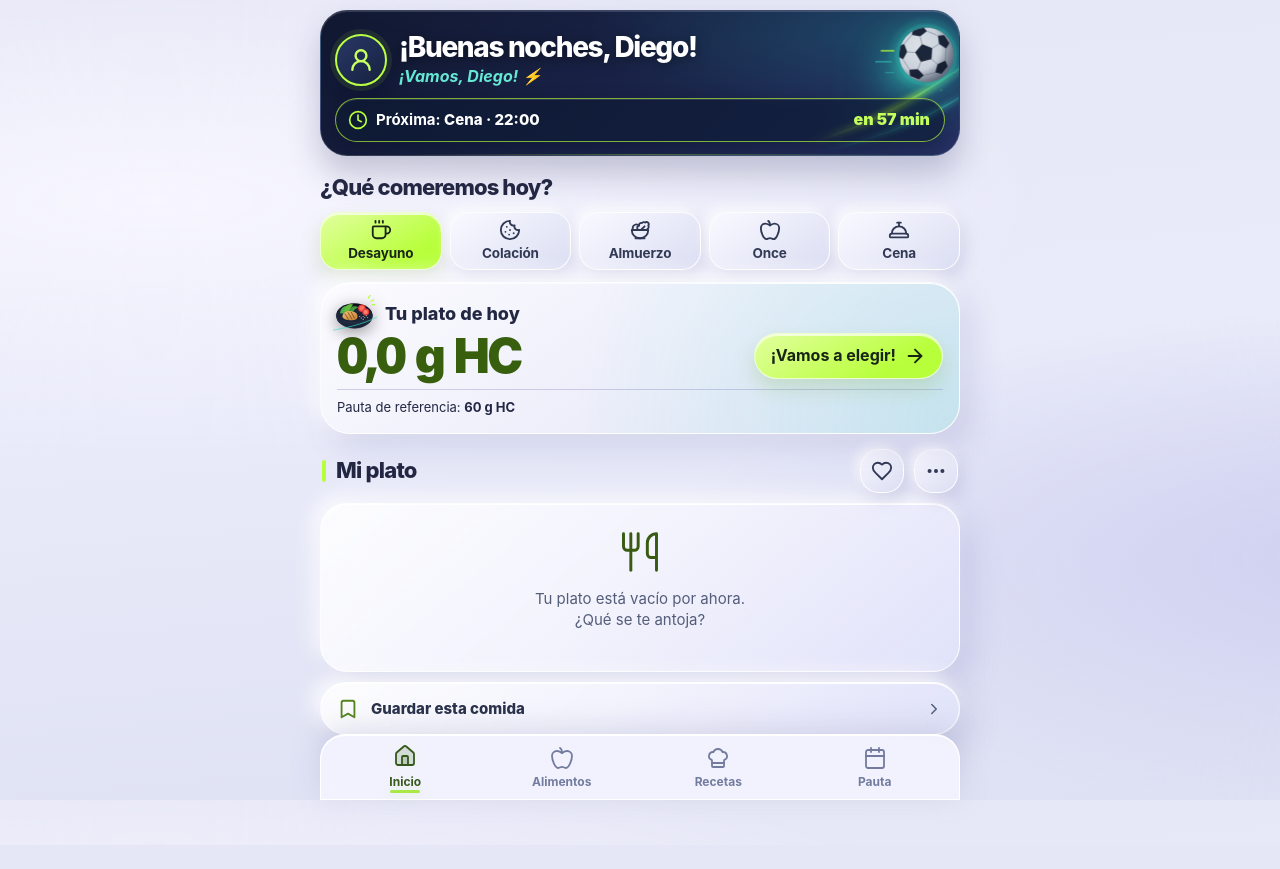
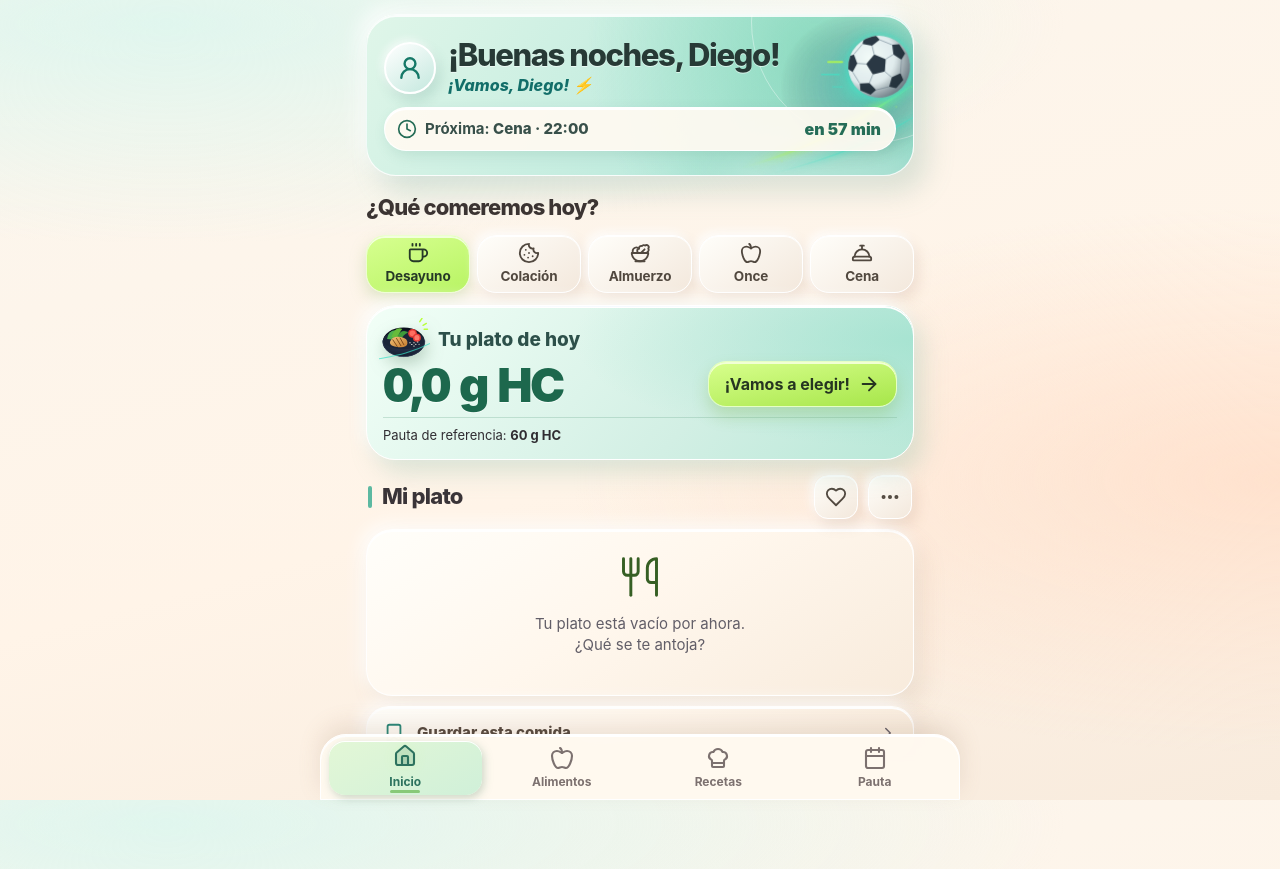
Before and after one commit to Simon7921/Diego-Midnight, a plain HTML site: page index.html in a window 1280 px wide. Before the commit the page ends 845 px from the top, so only its background shows below. Drawn offline with Linux system fonts and the light colour scheme.

Commit message:
Add files via upload

```diff
--- a/app.js
+++ b/app.js
@@ -429,7 +429,7 @@
     var rs = C.rulesStatus(rules); $("rulesCount").textContent = "Opcional · " + rs.done + " de " + rs.total + " anotadas";
     var d = C.PAUTA_DEFAULT; $("paramsTxt").textContent = (P.t === d.t && P.f === d.f && P.r === d.r ? "Pauta de la epicrisis" : "Modificados") + " · protegidos";
   }
-  $("themeSeg").addEventListener("click", function (e) { var b = e.target.closest("[data-v]"); if (!b) return; S.set(S.KEYS.theme, b.dataset.v); applyTheme(); renderPerfil(); toast(b.dataset.v === "light" ? "Modo claro activado ☀️" : "Modo Midnight activado ⚡"); });
+  $("themeSeg").addEventListener("click", function (e) { var b = e.target.closest("[data-v]"); if (!b) return; S.set(S.KEYS.theme, b.dataset.v); applyTheme(); renderPerfil(); toast(b.dataset.v === "light" ? "Modo claro activado ☀️" : "Modo Pastel 3D activado ⚽"); });
   $("qtySeg").addEventListener("click", function (e) { var b = e.target.closest("[data-v]"); if (!b) return; prefs.qty = b.dataset.v; S.savePrefs(prefs); renderPerfil(); toast(b.dataset.v === "g" ? "Listo, te propondremos gramos" : "Listo, te propondremos unidades cuando existan"); });
   $("mngFoods").addEventListener("click", function () {
     openSheet('<h3 id="shT">Mis alimentos</h3><ul class="list">' + (custom.length ? custom.map(function (f, i) { return '<li class="li"><div class="main"><span class="nm">' + esc(f.name) + '</span><span class="mt">' + metaTxt(f) + " · " + esc(srcTxt(f)) + '</span></div><button class="ibtn" data-me="' + i + '" aria-label="Editar ' + esc(f.name) + '">' + ico("pencil", "s") + "</button></li>"; }).join("") : '<li class="empty"><p>Todavía no creas alimentos. ¡Cuando quieras!</p></li>') + '</ul><button class="btn btn-primary" id="mNew" style="margin-top:12px">' + ico("plus", "s") + "Nuevo alimento</button>", function (b) {
@@ -573,7 +573,7 @@
   function applyTheme() {
     var t = S.get(S.KEYS.theme, null) || "dark";
     document.documentElement.setAttribute("data-mode", t === "light" ? "light" : "dark");
-    var m = document.querySelector('meta[name="theme-color"]'); if (m) m.content = t === "light" ? "#F3F5F9" : "#0B1020";
+    var m = document.querySelector('meta[name="theme-color"]'); if (m) m.content = t === "light" ? "#F3F5F9" : "#FFF4E8";
   }
 
   applyTheme(); applyFig();
--- a/index.html
+++ b/index.html
@@ -3,12 +3,12 @@
 <head>
 <meta charset="utf-8">
 <meta name="viewport" content="width=device-width, initial-scale=1, viewport-fit=cover">
-<title>Diego · Midnight Soft Glass V2</title>
+<title>Diego · Soft Pastel 3D</title>
 <meta name="apple-mobile-web-app-capable" content="yes">
 <meta name="mobile-web-app-capable" content="yes">
-<meta name="apple-mobile-web-app-title" content="Diego Soft">
+<meta name="apple-mobile-web-app-title" content="Diego Pastel">
 <meta name="apple-mobile-web-app-status-bar-style" content="black-translucent">
-<meta name="theme-color" content="#0B1122">
+<meta name="theme-color" content="#FFF4E8">
 <link rel="manifest" href="manifest.json">
 <link rel="apple-touch-icon" href="icon-180.png">
 <link rel="icon" href="icon-192.png">
@@ -652,118 +652,140 @@ body{
 @media(prefers-reduced-motion:reduce){.nextbar.soon{animation:none}}
 
 
-/* ===== MIDNIGHT SOFT GLASS V2: pearl + midnight, deliberate visual redesign ===== */
+
+/* ===================================================================
+   DIEGO · SOFT PASTEL 3D  |  UI-only skin, no medical logic changes
+   Inspired by warm mint, peach, cream, soft tactile depth and sport.
+   =================================================================== */
 :root[data-mode="dark"]{
   color-scheme:light;
-  --bg:#E6E7F6; --bg2:#DDE0F2; --surface:#F3F3FF; --elev:#E7E8FA;
-  --text:#232743; --text2:#545D7A; --muted:#68718F;
-  --accent:#B8FF3B;--accent-text:#385A11;--accent2:#0D9488;
-  --border:rgba(107,111,171,.16); --border2:rgba(109,113,176,.30);
-  --accent-bg:#E8F9CE;--on-accent:#182216;
-  --shadow:15px 18px 38px rgba(87,88,144,.14),-9px -9px 25px rgba(255,255,255,.83),inset 0 1px 0 rgba(255,255,255,.95);
-  --soft-inner:inset 3px 4px 8px rgba(121,124,182,.13),inset -3px -3px 8px rgba(255,255,255,.95);
-  --glass-light:rgba(255,255,255,.75);--glass-highlight:#fff;
-  --glow:0 7px 18px rgba(126,189,27,.16),inset 0 1px 0 rgba(255,255,255,.74);
+  --bg:#FFF4E8;--bg2:#F7EBDD;--surface:#FFF9F1;--elev:#F8ECDD;
+  --accent:#B6F45E;--accent-soft:#D8FFA0;--accent2:#138C7D;
+  --on-accent:#243224;--accent-text:#365F24;
+  --text:#302D32;--text2:#625E68;--muted:#6B6570;
+  --success:#167547;--warning:#A15D0D;--danger:#BC343C;--info:#185E88;
+  --warning-bg:#FFF0D7;--danger-bg:#FFF0EF;--info-bg:#E8F5FF;--accent-bg:#E8F9CE;
+  --border:rgba(132,97,70,.14);--border2:rgba(133,105,81,.25);
+  --glass-light:rgba(255,255,255,.8);--glass-highlight:#fff;
+  --soft-inner:inset 2px 2px 5px rgba(154,125,102,.11),inset -2px -2px 6px rgba(255,255,255,.94);
+  --shadow:9px 12px 26px rgba(137,111,89,.14),-5px -5px 18px rgba(255,255,255,.9),inset 0 1px rgba(255,255,255,.98);
+  --glow:0 8px 18px rgba(107,169,43,.18),inset 0 2px rgba(255,255,255,.78);
 }
 html[data-mode="dark"] body{
-  background:radial-gradient(ellipse 96% 44% at 12% 25%,#F7F6FF 0,transparent 72%),
-  radial-gradient(ellipse 78% 42% at 110% 70%,#CECFF0 0,transparent 75%),
-  linear-gradient(175deg,#E6E7F6,#E9EBFA 46%,#DEE1F3);
+  background:radial-gradient(ellipse 90% 35% at 13% 3%,#E0F6EE 0,transparent 78%),radial-gradient(ellipse 65% 40% at 100% 60%,#FFE2CE 0,transparent 85%),linear-gradient(165deg,#FBF6EE 0,#FFF4E8 56%,#F8EBDD 100%);
   background-attachment:fixed;
 }
-/* midnight sport banner intentionally remains dark */
+html[data-mode="dark"] .wrap{max-width:580px;padding-top:calc(env(safe-area-inset-top) + 14px)}
 html[data-mode="dark"] .mast2{
- background:radial-gradient(ellipse 70% 85% at 90% 14%,rgba(35,213,199,.17),transparent 69%),
- linear-gradient(140deg,#111831 0%,#1B254C 60%,#263264 100%);
- border:1px solid rgba(240,245,255,.16);border-radius:27px;
- margin:0 0 16px;padding:17px 14px 13px;
- box-shadow:0 18px 32px rgba(35,39,86,.23),inset 0 1px rgba(255,255,255,.15);
- color:#FAFBFF;
+  position:relative;isolation:isolate;
+  margin:0 0 16px;padding:19px 17px 16px;min-height:162px;
+  border-radius:30px;border:1.5px solid rgba(255,255,255,.88);
+  background:radial-gradient(circle at 82% 22%,rgba(128,215,184,.75) 0%,transparent 49%),linear-gradient(125deg,#E0F6E9 0%,#BDEADD 62%,#8FD4C6 100%);
+  box-shadow:13px 16px 28px rgba(104,160,141,.23),-7px -7px 20px #FFFFFFC9,inset 0 2px 0 #FFFFFFDB;
+  color:#2D4140;overflow:hidden;
 }
-html[data-mode="dark"] .mast2 .hi,html[data-mode="dark"] .mast2 .mast-row{color:#FFFFFF}
-html[data-mode="dark"] .mast2 .hi2{color:#65E8D4}
-html[data-mode="dark"] .mast2 .ava{
- background:linear-gradient(140deg,#283767,#17213F);color:#C8FF62;
- border:2px solid #BAFF44;box-shadow:0 0 0 5px rgba(184,255,59,.09),0 10px 26px #090F2F7A;
+html[data-mode="dark"] .mast2::before{content:"";position:absolute;width:240px;height:240px;right:-80px;top:-114px;border:1px solid rgba(255,255,255,.38);border-radius:50%;pointer-events:none}
+html[data-mode="dark"] .mast2::after{content:"";position:absolute;inset:auto -28px -72px auto;width:220px;height:110px;border-radius:50%;background:rgba(255,255,255,.27);filter:blur(22px);pointer-events:none;z-index:-1}
+html[data-mode="dark"] .mast2 .mast-art{right:-9px;top:-7px;height:170px;max-width:59%;opacity:.88;filter:drop-shadow(0 9px 12px rgba(29,105,89,.20))}
+html[data-mode="dark"] .mast2 .hi{font-size:clamp(23px,7vw,31px);color:#273A36;letter-spacing:-.045em;text-shadow:0 1px #FFFFFF8F}
+html[data-mode="dark"] .mast2 .hi2{color:#126E69;font-weight:800}
+html[data-mode="dark"] .mast2 .mast-row>div{padding-right:66px}
+html[data-mode="dark"] .mast2 .ava{background:linear-gradient(145deg,#FFFFFF,#C4E8DE);border:2px solid #FFFFFF;color:#167968;box-shadow:4px 7px 13px rgba(68,136,119,.20),-2px -2px 9px #FFFFFFC9}
+html[data-mode="dark"] .mast2 .nextbar{background:rgba(255,250,241,.93);border:1px solid rgba(255,255,255,.96);color:#38504A;box-shadow:3px 5px 13px #5F9F8B30,inset 0 2px #FFFFFF;border-radius:22px;max-width:100%}
+html[data-mode="dark"] .mast2 .nextbar .ico,html[data-mode="dark"] .mast2 .nextbar .cd{color:#256D57}
+html[data-mode="dark"] .mast2 .nextbar.soon{background:#B6F45E;color:#273522}
+html[data-mode="dark"] .mast2 .nextbar.soon .cd{color:#273522}
+html[data-mode="dark"] .q1{font-weight:850;color:#3B3432;margin:12px 0 11px!important}
+html[data-mode="dark"] .card,html[data-mode="dark"] .savebar,html[data-mode="dark"] .sc{
+  background:linear-gradient(148deg,#FFFEFA 0%,#FFF7ED 47%,#F8EBDC 100%);
+  border:1.5px solid rgba(255,255,255,.96);border-radius:26px;color:#302D32;
+  box-shadow:9px 12px 24px rgba(150,115,88,.13),-5px -5px 17px #FFFFFFD9,inset 0 2px 0 #FFF;
 }
-html[data-mode="dark"] .mast2 .mast-art{opacity:.85;filter:drop-shadow(0 0 20px #2EEAC36B)}
-html[data-mode="dark"] .mast2 .nextbar{
- background:rgba(14,25,51,.64);border:1px solid rgba(184,255,59,.66);
- color:#FFFFFF;box-shadow:inset 0 1px rgba(255,255,255,.12),0 7px 20px #03091F50;
- border-radius:999px;
+html[data-mode="dark"] .plateh2{
+ background:radial-gradient(ellipse 83% 94% at 100% 22%,rgba(146,222,201,.56),transparent 75%),linear-gradient(130deg,#F2FFF7,#D2EFE4 62%,#B9E8D8);
+ border-color:#FFFFFF;border-radius:29px;padding:16px 16px 14px;
+ box-shadow:9px 13px 24px #86BAA64A,-6px -6px 16px #FFFFFFC9,inset 0 2px #FFFFFF;
 }
-html[data-mode="dark"] .mast2 .nextbar .cd{color:#C5FF5E}
-html[data-mode="dark"] .mast2 .nextbar.soon{background:#B8FF3B;color:#172217}
-html[data-mode="dark"] .mast2 .nextbar.soon .cd{color:#172217}
-/* large pearlescent tactile controls */
-html[data-mode="dark"] .card,
-html[data-mode="dark"] .plateh2,
-html[data-mode="dark"] .plist,
-html[data-mode="dark"] .sc,
-html[data-mode="dark"] .savebar{
- background:linear-gradient(140deg,rgba(255,255,255,.86) 0%,rgba(248,247,255,.43) 46%,rgba(215,217,247,.60) 100%),#EFF0FC;
- border:1px solid rgba(255,255,255,.89);
- box-shadow:12px 14px 30px rgba(98,101,168,.17),-7px -7px 20px rgba(255,255,255,.88),inset 0 1px 0 #fff;
- border-radius:27px;
- color:#222742;
-}
-html[data-mode="dark"] .card.elev{background:linear-gradient(145deg,#F4F4FF,#E3E6F8)}
-html[data-mode="dark"] .plateh2{
- background:radial-gradient(circle at 98% 92%,rgba(56,225,198,.16),transparent 58%),linear-gradient(145deg,#FCFBFF,#E0E3F6);
- padding:16px;border-radius:30px;
-}
-html[data-mode="dark"] .plateh2 .ph-total{color:#375F0E;text-shadow:none}
-html[data-mode="dark"] .ph-ref .diff{background:#E3E8F2!important;color:#2B3450!important;border-color:#F8F9FF!important}
-html[data-mode="dark"] .hcpill{color:#3E650F;background:#E5F5D3;border:1px solid #D8ECC8}
-html[data-mode="dark"] .mgrid{gap:8px}
-html[data-mode="dark"] .mgrid .chip,
-html[data-mode="dark"] .chips .chip,
-html[data-mode="dark"] .quick button,
-html[data-mode="dark"] .hbtn,
-html[data-mode="dark"] .btn-secondary{
- background:linear-gradient(145deg,#F9F9FF,#DBDEF3);border:1px solid rgba(255,255,255,.9);
- color:#303854;
- box-shadow:5px 7px 15px rgba(104,109,166,.17),-4px -4px 12px #FFFFFFCC;
+html[data-mode="dark"] .plateh2 .ph-title{color:#2D504A;font-size:19px}
+html[data-mode="dark"] .plateh2 .ph-total{color:#1D684D;text-shadow:0 1px #FFFFFFA8;font-size:clamp(33px,10.5vw,47px)}
+html[data-mode="dark"] .plateh2 .bowl{filter:drop-shadow(2px 7px 8px rgba(55,104,68,.28));width:51px}
+html[data-mode="dark"] .ph-ref{border-color:#7DB49B5C}
+html[data-mode="dark"] .ph-ref .diff{color:#405348!important;background:rgba(255,255,255,.7)!important;border-color:#FFFFFF!important}
+html[data-mode="dark"] .mgrid{gap:7px}
+html[data-mode="dark"] .mgrid .chip,html[data-mode="dark"] .chips .chip,
+html[data-mode="dark"] .quick button,html[data-mode="dark"] .hbtn,
+html[data-mode="dark"] .btn-secondary,html[data-mode="dark"] .seg{
+ background:linear-gradient(145deg,#FFFEFA,#F3E8DC);
+ border:1.4px solid #FFFFFF;color:#51483F;
+ box-shadow:5px 7px 13px rgba(164,133,107,.17),-3px -3px 10px #FFFFFFD9,inset 0 1px 0 #FFFFFF;
  border-radius:19px;
 }
-html[data-mode="dark"] .mgrid .chip[aria-pressed=true],
-html[data-mode="dark"] .chips .chip[aria-pressed=true],
-html[data-mode="dark"] .btn-primary,
-html[data-mode="dark"] .plateh2 .btn.go{
- background:linear-gradient(150deg,#E2FF9F,#B8FF3B 75%);color:#182415;
- border:1px solid rgba(241,255,215,.94);
- box-shadow:0 10px 19px rgba(110,161,26,.19),inset 0 2px 0 rgba(255,255,255,.7);
+html[data-mode="dark"] .mgrid .chip[aria-pressed=true],html[data-mode="dark"] .chips .chip[aria-pressed=true],
+html[data-mode="dark"] .seg.full button[aria-pressed=true]{
+ background:linear-gradient(160deg,#D7FF90,#B8F463);color:#263927;
+ border:1px solid #ECFFCF;box-shadow:0 7px 16px #A4C47E5E,inset 0 2px 0 #FFFFFFB8;
 }
-html[data-mode="dark"] .plist .thumb{background:linear-gradient(150deg,#FFF,#E2E6F9);border:1px solid #FFF;box-shadow:4px 5px 11px #7C86AF33}
-html[data-mode="dark"] .savebar{color:#28304A}
-html[data-mode="dark"] .savebar .ico:first-child{color:#55841E}
-html[data-mode="dark"] .in,html[data-mode="dark"] .inp input,
-html[data-mode="dark"] select.in,html[data-mode="dark"] textarea.in{
- background:linear-gradient(150deg,#E4E7F6,#F7F7FF);color:#242B47;border:1px solid #C9CBE4;
- box-shadow:inset 3px 3px 6px #AEB3D066,inset -3px -3px 7px #FFFFFFEE;
+html[data-mode="dark"] .btn-primary,html[data-mode="dark"] .plateh2 .btn.go{
+ background:linear-gradient(170deg,#D8FF8D,#A7E64A);
+ border:1px solid #E5FFC4;color:#263521;
+ box-shadow:0 9px 16px rgba(115,170,48,.25),inset 0 2px #F1FFD5;
+ border-radius:18px;
 }
-html[data-mode="dark"] .search{background:linear-gradient(#E6E7F6F2,#E6E7F6F2)}
+html[data-mode="dark"] .btn-ghost{background:rgba(255,255,255,.56);color:#326C60;border-color:#BFD8CE}
+html[data-mode="dark"] .hbtn{border-radius:14px}
+html[data-mode="dark"] .sect2 h2,html[data-mode="dark"] .sect,html[data-mode="dark"] .h1{color:#3A3438}
+html[data-mode="dark"] .sect2 .lbar{background:#5DB9A1}
+html[data-mode="dark"] .plist{padding:3px 13px}
+html[data-mode="dark"] .plist .li{border-bottom:1px solid rgba(137,103,86,.13)}
+html[data-mode="dark"] .plist .thumb{background:linear-gradient(145deg,#FFF,#F0E6D6);border:1px solid #FFFFFF;border-radius:16px;box-shadow:3px 5px 10px #AC947547}
+html[data-mode="dark"] .plist .nm2{color:#3B3739}
+html[data-mode="dark"] .hcpill{background:#E5F6B9;color:#375A1D;border:1px solid #DAEDA8;box-shadow:inset 0 1px #FFF;padding:6px 10px}
+html[data-mode="dark"] .savebar{border-radius:22px;color:#50443B}
+html[data-mode="dark"] .savebar .ico:first-child{color:#248577}
+html[data-mode="dark"] .tag{background:#E8F5D3;color:#326421}
+html[data-mode="dark"] .search{background:rgba(255,244,232,.97);border-radius:18px}
+html[data-mode="dark"] .in,html[data-mode="dark"] .inp input,html[data-mode="dark"] select.in,html[data-mode="dark"] textarea.in{
+ background:linear-gradient(165deg,#F7EDE3,#FFF9F1);color:#362E30;border:1.5px solid #DBC8B7;
+ box-shadow:inset 3px 3px 7px rgba(155,121,91,.13),inset -3px -3px 8px #FFFFFFDB;
+ border-radius:16px;
+}
 html[data-mode="dark"] .nav .in{
- background:rgba(244,244,255,.9);border:1px solid rgba(255,255,255,.94);
- box-shadow:0 -6px 28px #8D91B340,inset 0 1px #FFFFFF;
- -webkit-backdrop-filter:blur(25px) saturate(1.2);backdrop-filter:blur(25px) saturate(1.2);
- border-radius:25px 25px 0 0;
+ background:rgba(255,249,240,.96);border:1.5px solid #FFFFFF;
+ border-radius:26px 26px 0 0;box-shadow:0 -10px 22px rgba(149,118,94,.16),inset 0 2px #FFFFFF;
+ -webkit-backdrop-filter:blur(18px);backdrop-filter:blur(18px);
 }
-html[data-mode="dark"] .nav button{color:#737B9E}
-html[data-mode="dark"] .nav button[aria-current=page]{color:#36571C}
-html[data-mode="dark"] .nav button[aria-current=page]::after{background:#A9E847;box-shadow:0 0 12px #A9E84766}
-/* medical values retain a solid, legible surface */
-html[data-mode="dark"] #s-pauta .card,html[data-mode="dark"] .dosebox,
-html[data-mode="dark"] .note{background:#F7F7FF;color:#222742;box-shadow:0 6px 18px #6F74A32B}
-html[data-mode="dark"] .note.danger{border:2px solid #CF4545}
-html[data-mode="dark"] .note.warn{border:2px solid #C48425}
-html[data-mode="dark"] .note.info{border:2px solid #318DAB}
-html[data-mode="dark"] .kicker,html[data-mode="dark"] .lk{color:#446C15}
-html[data-mode="dark"] .sheet{background:linear-gradient(155deg,#F7F6FF,#E3E4F6);color:#222742}
-html[data-mode="dark"] .sheet .in{background:#F7F7FF}
-html[data-mode="dark"] .scrim.on{background:rgba(8,11,34,.67)}
-@media(max-width:380px){html[data-mode="dark"] .mast2{padding:12px 11px 10px}}
-/* Respect reduced motion and clarity */
+html[data-mode="dark"] .nav button{color:#7C716F}
+html[data-mode="dark"] .nav button[aria-current=page]{color:#2C725E;background:linear-gradient(150deg,#E3F7D6,#D0F0D9);border-radius:16px;box-shadow:inset 0 1px #FFFFFF,2px 3px 8px #7A9D8561}
+html[data-mode="dark"] .nav button[aria-current=page]::after{background:#88C978;box-shadow:none}
+html[data-mode="dark"] .nav button .ico{stroke-width:2.1}
+html[data-mode="dark"] .top .avatar,html[data-mode="dark"] .back{background:linear-gradient(140deg,#FFF,#EEE2D4);border-color:#FFF;color:#287B6B;box-shadow:4px 6px 11px #AC927547}
+html[data-mode="dark"] .seg{background:#F6EADD}
+html[data-mode="dark"] .seg button[aria-pressed=true]{background:#E7F2DB;color:#315D45;box-shadow:inset 0 1px #FFF}
+html[data-mode="dark"] .note{background:#FFF9F2;color:#3B3331;border-radius:18px}
+html[data-mode="dark"] .note.danger{border:2px solid #D65C60;background:#FFF1F1}
+html[data-mode="dark"] .note.warn{border:2px solid #C78A30;background:#FFF3DE}
+html[data-mode="dark"] .note.info{border:2px solid #579DBB;background:#EEF8FF}
+html[data-mode="dark"] #s-pauta .card,html[data-mode="dark"] .dosebox{
+ background:#FFFDF8;border:1px solid #DACDBB;color:#332E2C;
+ box-shadow:0 6px 16px rgba(135,103,77,.12);border-radius:21px;
+}
+html[data-mode="dark"] .dosebox .dv{color:#286353;text-shadow:none}
+html[data-mode="dark"] .dosebox .dv.stop{color:#BC343C}
+html[data-mode="dark"] .sheet{background:linear-gradient(160deg,#FFFDF7,#F5EADD);color:#302D32;box-shadow:0 -10px 32px #70544450}
+html[data-mode="dark"] .sheet .in{background:#FFF9F1}
+html[data-mode="dark"] .scrim.on{background:rgba(48,34,35,.54)}
+html[data-mode="dark"] .badge-s{background:#F0E8DE;color:#5F5752}
+html[data-mode="dark"] .badge-s.crudo{color:#276E61}
+html[data-mode="dark"] .step i,html[data-mode="dark"] .rule .st{background:#EDF5DA;color:#315E3B}
+html[data-mode="dark"] .sum div{background:#FFF8EB}
+html[data-mode="dark"] .pill{background:#F8F0E4;color:#52483C}
+html[data-mode="dark"] .kicker,html[data-mode="dark"] .lk{color:#286E5C}
+html[data-mode="dark"] .fcard .tot{color:#267261}
+html[data-mode="dark"] .sc.lime{border-color:#C2E9B2}
+html[data-mode="dark"] .sc.teal{border-color:#A8DCD0}
+/* Strong visible redesign, but no extra metrics, suggested doses or fake progress. */
+@media (min-width:700px){html[data-mode="dark"] .mast2{border-radius:30px}}
+@media(max-width:380px){html[data-mode="dark"] .mast2{padding:13px 11px 12px}html[data-mode="dark"] .plateh2{padding:12px}html[data-mode="dark"] .mgrid .chip{border-radius:14px}}
 @media(prefers-reduced-motion:reduce){html[data-mode="dark"] *{animation-duration:.01ms!important;transition-duration:.01ms!important}}
 
 </style>
@@ -942,7 +964,7 @@ html[data-mode="dark"] .scrim.on{background:rgba(8,11,34,.67)}
     <header class="top"><div class="row"><button class="back" data-go="inicio" aria-label="Volver a Inicio"><svg class="ico"><use href="#i-back"/></svg></button><div><h1 class="h1">Perfil</h1><div class="hello">Tu app, a tu manera</div></div></div></header>
     <div class="card hero row"><div class="avatar" style="width:56px;height:56px;font-size:22px" aria-hidden="true">D</div><div><b style="font-size:19px">Diego</b><div class="t2 small">Tus datos se quedan en este teléfono 🔒</div></div></div>
     <div class="sect">Apariencia</div>
-    <div class="card"><div class="seg full" id="themeSeg" role="group" aria-label="Tema"><button data-v="dark">Midnight oscuro</button><button data-v="light">Claro</button></div><div class="t2 small" style="margin:12px 2px 6px">Figura del encabezado</div><div class="seg full" id="figSeg" role="group" aria-label="Figura del encabezado"><button data-v="bike">🚴 Ciclista</button><button data-v="ball">⚽ Pelota</button></div></div>
+    <div class="card"><div class="seg full" id="themeSeg" role="group" aria-label="Tema"><button data-v="dark">Pastel 3D</button><button data-v="light">Claro</button></div><div class="t2 small" style="margin:12px 2px 6px">Figura del encabezado</div><div class="seg full" id="figSeg" role="group" aria-label="Figura del encabezado"><button data-v="bike">🚴 Ciclista</button><button data-v="ball">⚽ Pelota</button></div></div>
     <div class="sect">Unidades de medida</div>
     <div class="card"><div class="kv"><span>Carbohidratos</span><b>gramos (g HC)</b></div><div class="kv"><span>Glicemia</span><b>mg/dL</b></div>
       <div class="row" style="margin-top:8px"><span class="sp">Cantidad al agregar alimentos con unidad</span></div>
@@ -961,7 +983,7 @@ html[data-mode="dark"] .scrim.on{background:rgba(8,11,34,.67)}
       <button class="set" id="schedB"><span class="ic"><svg class="ico s"><use href="#i-clock"/></svg></span><span class="tx"><b>Horarios y alarmas</b><span id="schedTxt">Comidas y Tresiba</span></span><svg class="ico s muted"><use href="#i-chev"/></svg></button>
       <button class="set" id="pautaB"><span class="ic"><svg class="ico s"><use href="#i-drop"/></svg></span><span class="tx"><b>Mi ficha de tratamiento</b><span>Insulinas, parámetros, comidas, gotitas y cambios</span></span><svg class="ico s muted"><use href="#i-chev"/></svg></button>
     </div>
-    <p class="muted small" style="margin:14px 4px">diego. v7 · Midnight Energy ⚡ La app no envía tus datos a ningún servidor.</p>
+    <p class="muted small" style="margin:14px 4px">diego. · Soft Pastel 3D ⚽ La app no envía tus datos a ningún servidor.</p>
   </section>
 
   <!-- HISTORIAL -->
--- a/sw.js
+++ b/sw.js
@@ -1,5 +1,5 @@
 // Service worker: red primero (para recibir cambios), caché si no hay internet.
-const C="pauta-diego-soft-pearl-v10";
+const C="pauta-diego-soft-pastel-3d-v11";
 const F=["./","index.html","calc.js","store.js","app.js","manifest.json","icon-180.png","icon-192.png","icon-512.png"];
 self.addEventListener("install",e=>{e.waitUntil(caches.open(C).then(c=>c.addAll(F)));self.skipWaiting()});
 self.addEventListener("activate",e=>{e.waitUntil(caches.keys().then(k=>Promise.all(k.filter(x=>x!==C).map(x=>caches.delete(x)))));self.clients.claim()});
```
Also changed, not shown: manifest.json, 1 other file.
